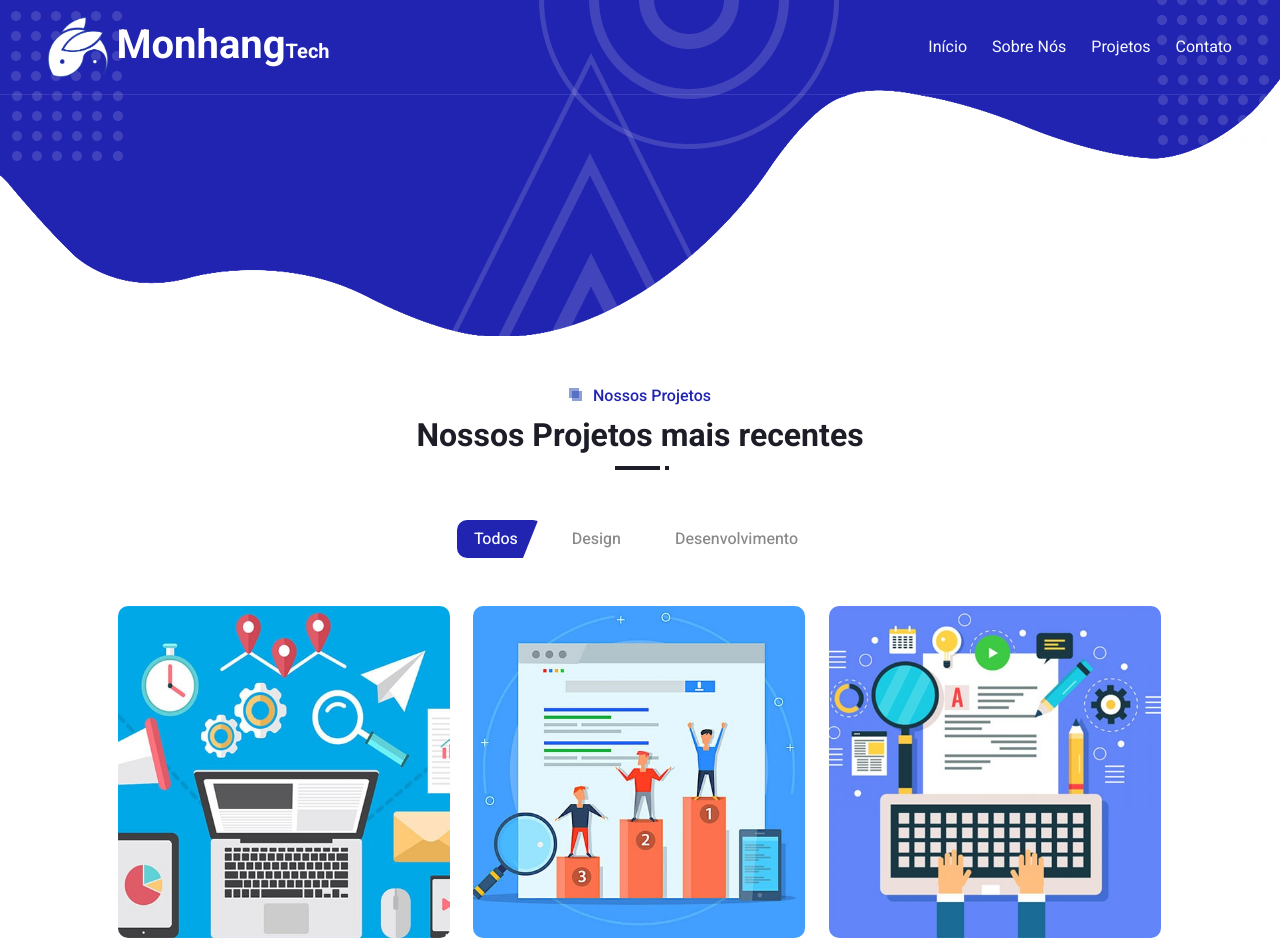
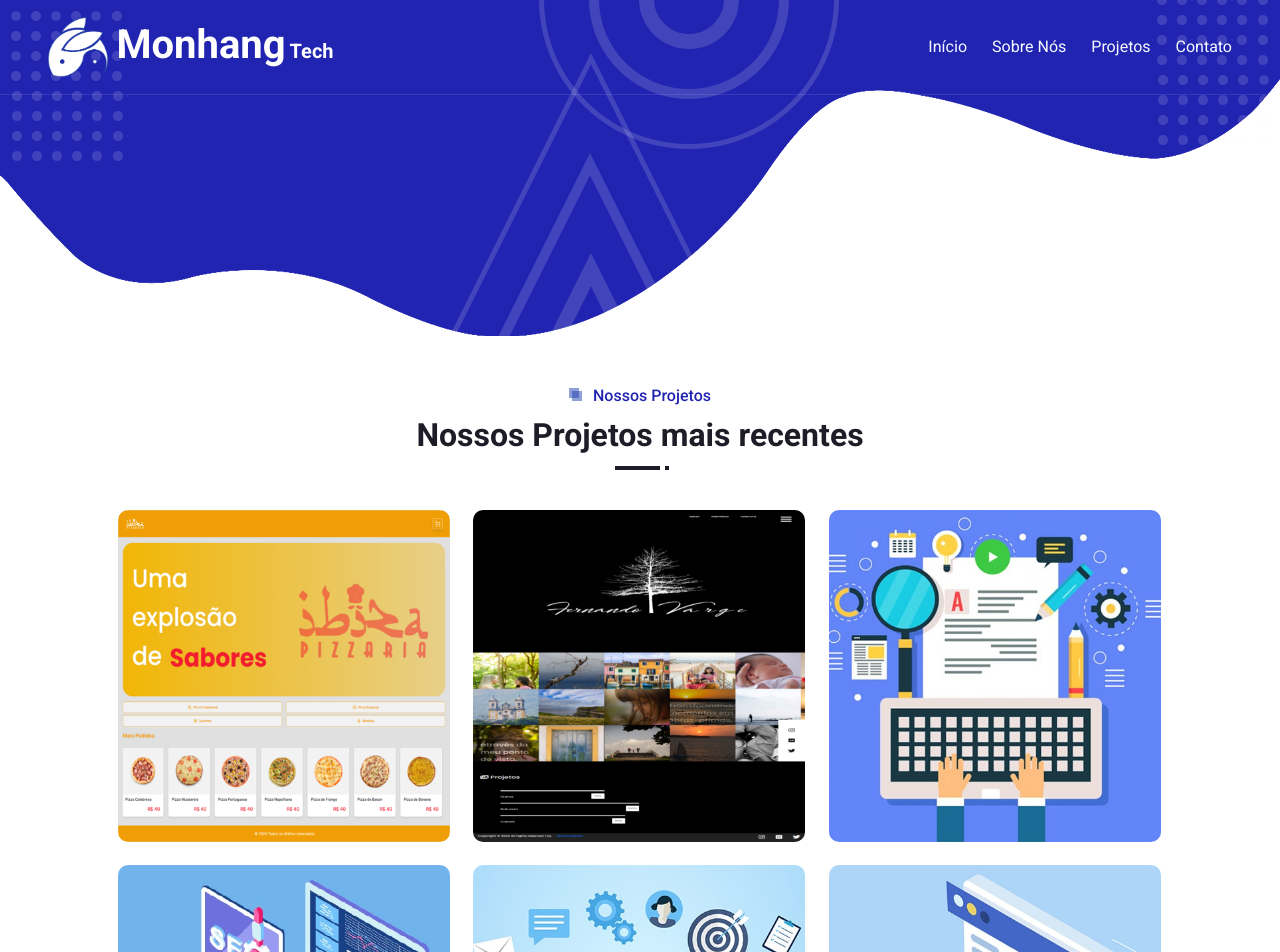
Before and after one commit to Fulustrecodosanzois/site_monhang, a plain HTML site: page project.html in a window 1280 px wide. Shown: the top 952 px of the page. Drawn offline with nearby package versions, Linux system fonts and the light colour scheme.

Commit message:
ajustado projetos

```diff
--- a/js/main.js
+++ b/js/main.js
@@ -20,10 +20,15 @@
     $(window).scroll(function () {
         if ($(this).scrollTop() > 45) {
             $('.navbar').addClass('sticky-top shadow-sm');
+            $('.normal-logo').addClass('d-none');
+            $('.scrolled-logo').removeClass('d-none');
         } else {
             $('.navbar').removeClass('sticky-top shadow-sm');
+            $('.normal-logo').removeClass('d-none');
+            $('.scrolled-logo').addClass('d-none');
         }
     });
+
 
 
     // Dropdown on mouse hover
--- a/project.html
+++ b/project.html
@@ -49,9 +49,13 @@
         <div class="container-xxl position-relative p-0">
             <nav class="navbar navbar-expand-lg navbar-light px-1 px-lg-5 py-3 py-lg-0">
                 <a href="index.html" class="navbar-brand p-0">
-                    <h1 class="m-0"><img class="me-2" src="img/logo_icone.png" alt="Logo"></i>Monhang<span
-                            class="fs-5">Tech</span>
+
+                    <h1 class="m-0"><img class="me-2 normal-logo" src="img/logo_icone.png" alt="Logo"><img
+                            class="me-2 scrolled-logo d-none" src="img/logo2.png" alt="Scrolled Logo"></i>Monhang<span
+                            class="fs-5 ms-1">Tech</span>
                     </h1>
+
+
                 </a>
                 <button class="navbar-toggler" type="button" data-bs-toggle="collapse" data-bs-target="#navbarCollapse">
                     <span class="fa fa-bars"></span>
@@ -116,13 +120,11 @@
                     <h6 class="position-relative d-inline text-primary ps-4">Nossos Projetos</h6>
                     <h2 class="mt-2">Nossos Projetos mais recentes</h2>
                 </div>
+
+
                 <div class="row mt-n2 wow fadeInUp" data-wow-delay="0.1s">
                     <div class="col-12 text-center">
-                        <ul class="list-inline mb-5" id="portfolio-flters">
-                            <li class="btn px-3 pe-4 active" data-filter="*">Todos</li>
-                            <li class="btn px-3 pe-4" data-filter=".first">Design</li>
-                            <li class="btn px-3 pe-4" data-filter=".second">Desenvolvimento</li>
-                        </ul>
+
                     </div>
                 </div>
 
@@ -130,13 +132,14 @@
                 <div class="row g-4 portfolio-container">
                     <div class="col-lg-4 col-md-6 portfolio-item first wow zoomIn" data-wow-delay="0.1s">
                         <div class="position-relative rounded overflow-hidden">
-                            <img class="img-fluid w-100" src="img/portfolio-1.jpg" alt="">
+                            <img class="img-fluid w-100" src="img/projetos/cardapio.png" alt="">
                             <div class="portfolio-overlay">
-                                <a class="btn btn-light" href="img/portfolio-1.jpg" data-lightbox="portfolio"><i
+                                <a class="btn btn-light" href="img/projetos/cardapio.png" data-lightbox="portfolio"><i
                                         class="fa fa-plus fa-2x text-primary"></i></a>
                                 <div class="mt-auto">
-                                    <small class="text-white"><i class="fa fa-folder me-2"></i>Web Design</small>
-                                    <a class="h5 d-block text-white mt-1 mb-0" href="">Project Name</a>
+                                    <small class="text-white"><i class="fa fa-folder me-2"></i>Cardápio Para
+                                        Restaurantes e Lanchonetes</small>
+                                    <a class="h5 d-block text-white mt-1 mb-0" href="">Ibizá Pizzaria</a>
                                 </div>
                             </div>
                         </div>
@@ -144,13 +147,13 @@
 
                     <div class="col-lg-4 col-md-6 portfolio-item second wow zoomIn" data-wow-delay="0.3s">
                         <div class="position-relative rounded overflow-hidden">
-                            <img class="img-fluid w-100" src="img/portfolio-2.jpg" alt="">
+                            <img class="img-fluid w-100" src="img/projetos/fotografo.png" alt="">
                             <div class="portfolio-overlay">
-                                <a class="btn btn-light" href="img/portfolio-2.jpg" data-lightbox="portfolio"><i
+                                <a class="btn btn-light" href="img/projetos/fotografo.png" data-lightbox="portfolio"><i
                                         class="fa fa-plus fa-2x text-primary"></i></a>
                                 <div class="mt-auto">
-                                    <small class="text-white"><i class="fa fa-folder me-2"></i>Web Design</small>
-                                    <a class="h5 d-block text-white mt-1 mb-0" href="">Project Name</a>
+                                    <small class="text-white"><i class="fa fa-folder me-2"></i>Site Portifólio</small>
+                                    <a class="h5 d-block text-white mt-1 mb-0" href="">Fotografo Fernando Varge</a>
                                 </div>
                             </div>
                         </div>
```
Also changed, not shown: about.html (+14 -3 lines), contact.html (+5 -2 lines), index.html (+8 -3 lines), img/logo2.png (added), img/projetos/cardapio.png (added), img/projetos/fotografo.png (added), img/projetos/perserverar.png (added).
